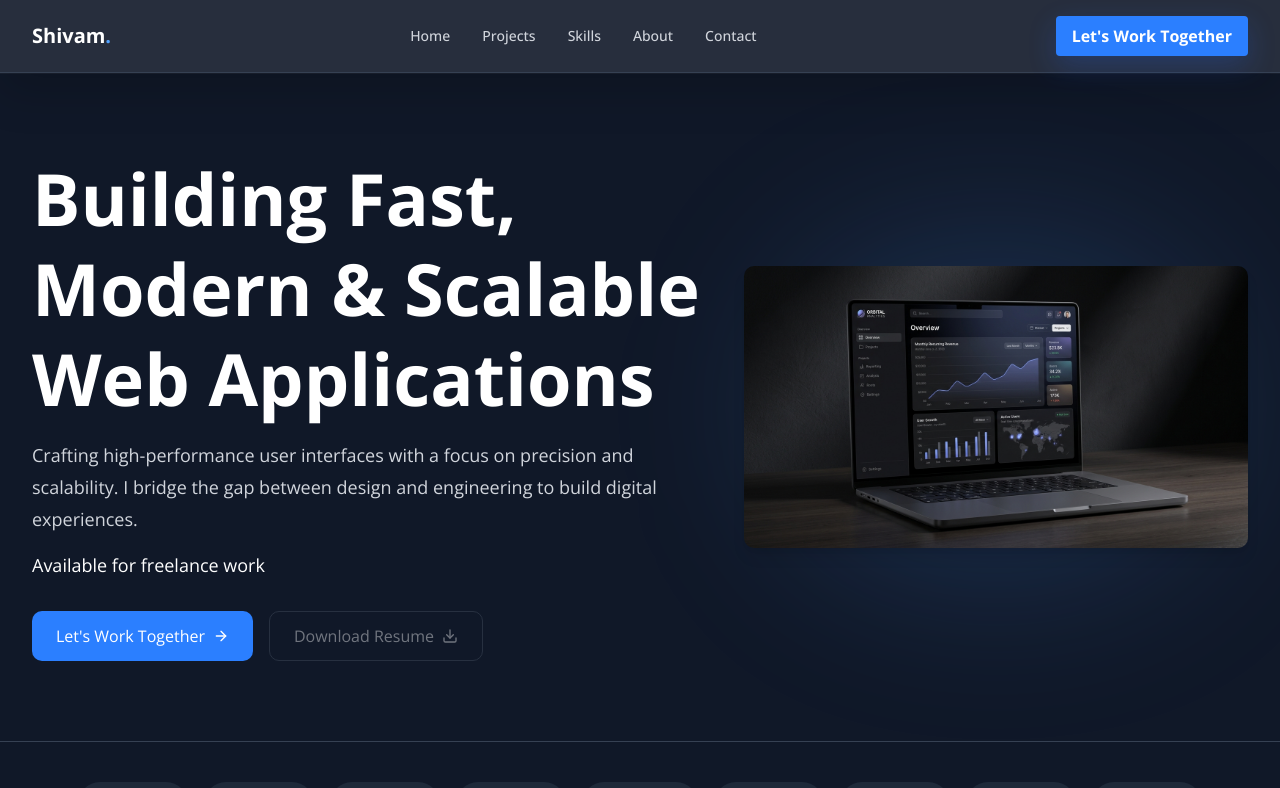
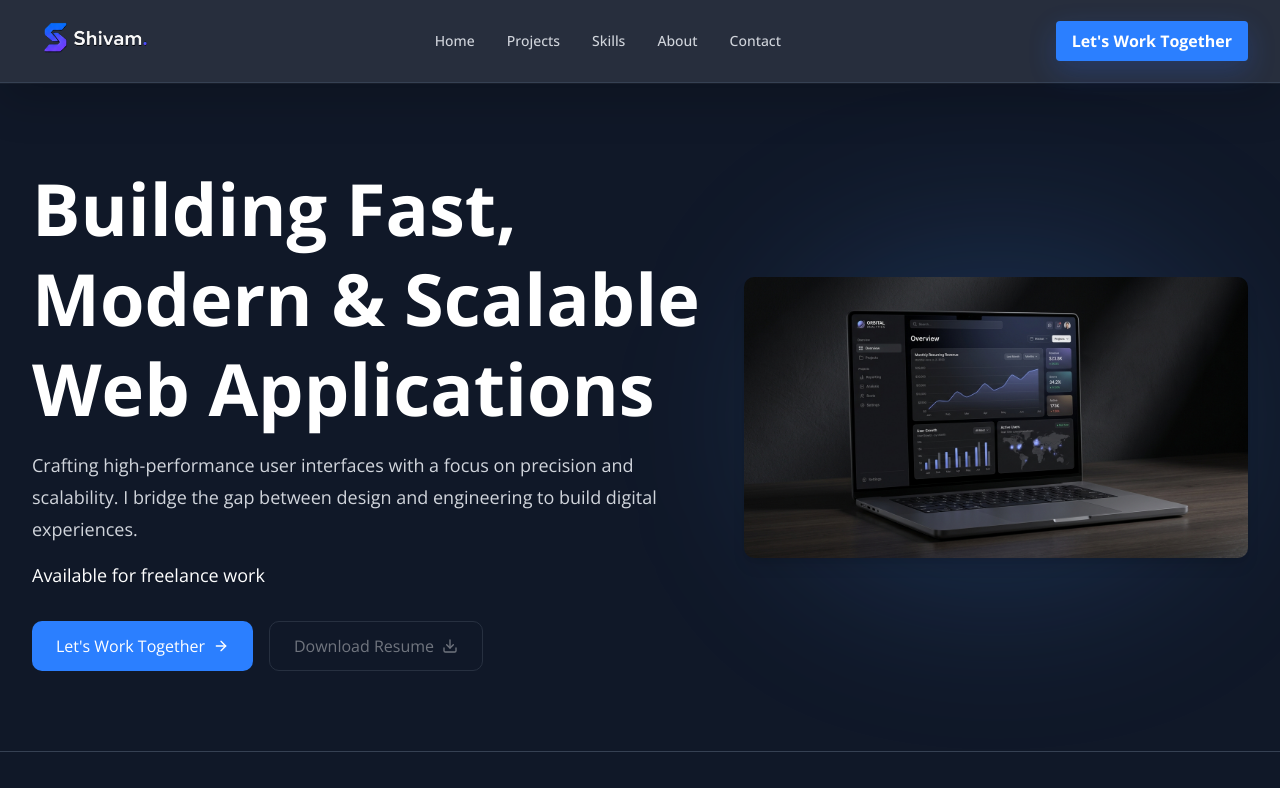
Before and after one commit to shivam-dhmn/Portfolio, a Next.js app: page / in a window 1280 px wide. Shown: the top 788 px of the page. Built offline with nearby package versions, Linux system fonts and the light colour scheme.

Commit message:
added logo

```diff
--- a/section/header.tsx
+++ b/section/header.tsx
@@ -2,6 +2,8 @@
 
 import { Menu, X } from "lucide-react";
 import { motion } from "framer-motion";
+import Image from "next/image";
+import logo from "../public/images/fulllogo.png";
 
 const navLinks = [
   { label: "Home", href: "#home" },
@@ -27,10 +29,24 @@ export default function Header() {
           duration: 0.6,
           ease: "easeOut",
         }}
-      className="mx-auto hidden max-w-7xl items-center justify-between px-4 py-4 sm:px-6 md:flex lg:px-8">
-        <a href="#home" className="text-xl font-bold text-white">
+        className="mx-auto hidden max-w-7xl items-center justify-between px-4 py-4 sm:px-6 md:flex lg:px-8"
+      >
+        {/* <a href="#home" className="text-xl font-bold text-white flex justify-center item-center ">
+        <Image
+          src={logo}
+          alt="Logo"
+          width={128}
+          height={128}
+        />
           Shivam<span className="text-blue-400">.</span>
-        </a>
+        </a> */}
+         <Image
+          src={logo}
+          alt="Logo"
+          width={128}
+          height={128}
+        />
+
 
         <div className="flex items-center gap-8">
           {navLinks.map((link) => (
@@ -103,6 +119,6 @@ export default function Header() {
       </details>
     </header>
   );
-};
+}
 
-export default function Header()
+export default function Header();
```
Also changed, not shown: app/icon.png (added), public/images/fulllogo.png (added). Lines whose indentation alone changed are shown as unchanged.
